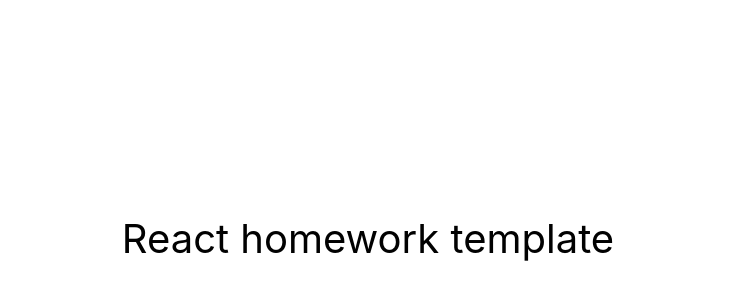
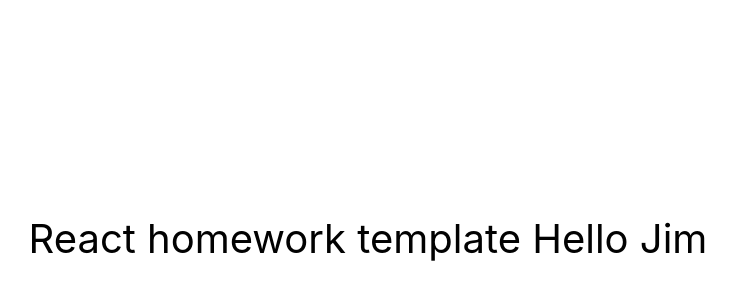
Before and after one commit to LeonidGHA/goit-react-hw-03-image-finder, a React (Create React App) app: page / in a window 1280 px wide. Shown: the part 162-462 px from the top of the page, without its empty margins (272-1008 px from the left). Built offline with nearby package versions, Linux system fonts and the light colour scheme.

Commit message:
test rep

```diff
--- a/src/components/App.jsx
+++ b/src/components/App.jsx
@@ -17,7 +17,7 @@ class App extends Component {
           color: '#010101',
         }}
       >
-        React homework template
+        React homework template Hello Jim
       </div>
     );
   }
```
